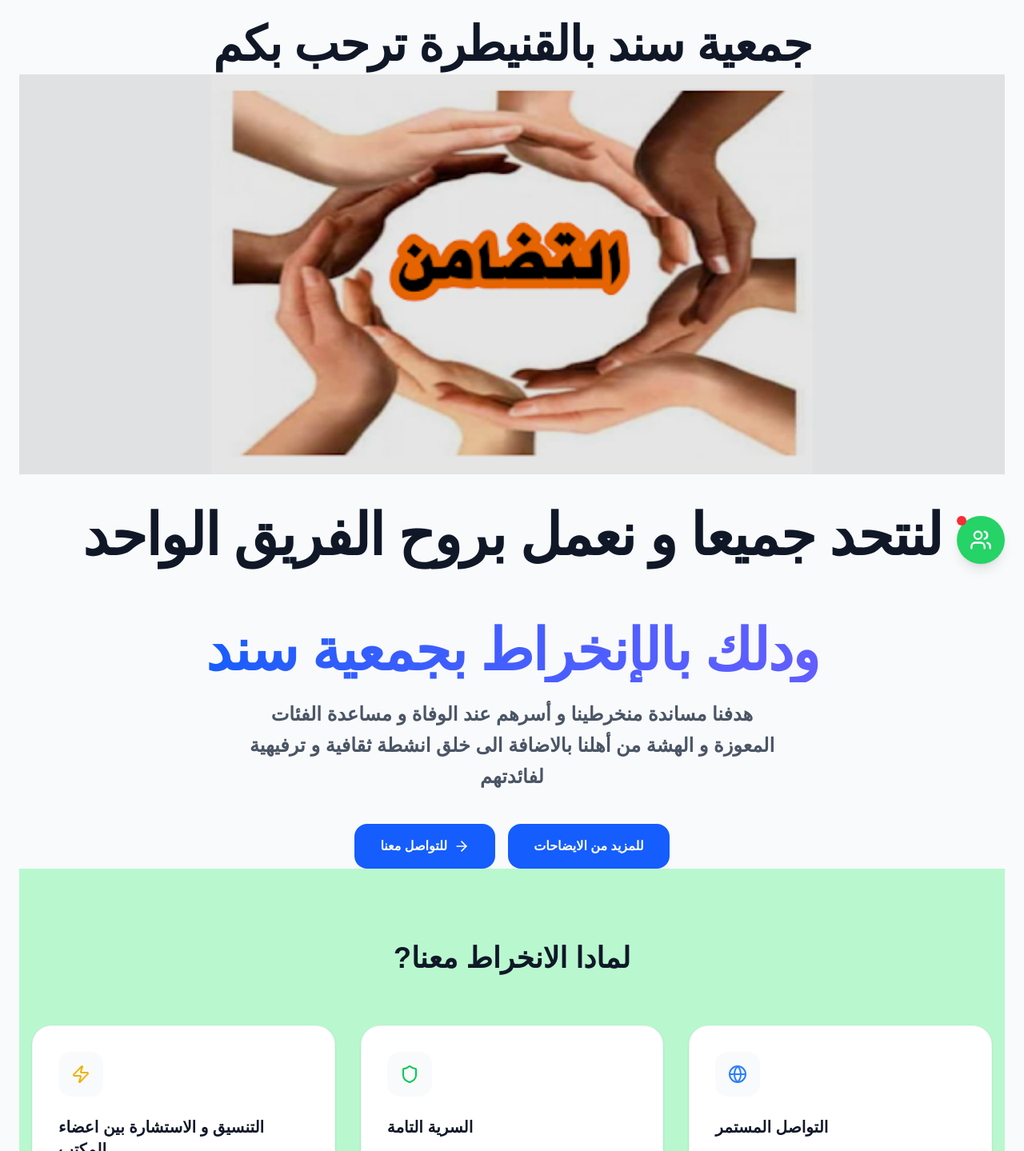
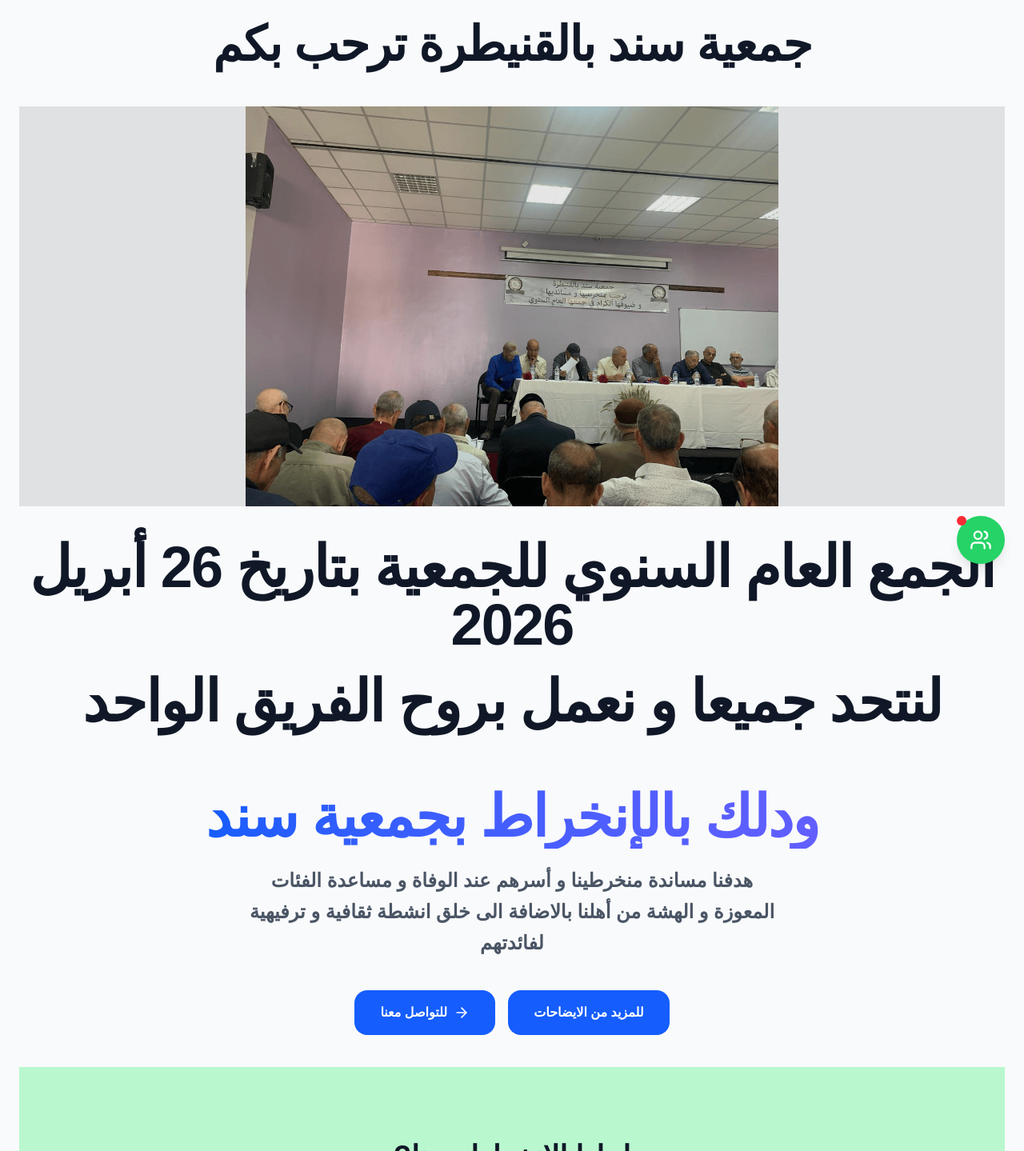
Before and after one commit to Mousl65/mousliman, a Next.js app: page / in a window 1280 px wide. Shown: the part 71-1510 px from the top of the page at 80% size. Built offline with nearby package versions, Linux system fonts and the light colour scheme; no server answers.

Commit message:
Feat: installation du slider de projets avec images locales

```diff
--- a/app/page.tsx
+++ b/app/page.tsx
@@ -63,10 +63,10 @@ export default function HomePage() {
         ))}
       </motion.h1>
       {/* ----------------------------- */}
-<div className="w-full mb-10 overflow-hidden">
+<div className="w-full mt-10 mb-10 overflow-hidden">
   <div className="relative w-full h-[300px] md:h-[500px] group">
     <img
-      src="/image3.png"
+      src="/reunion.png"
       alt="Actualité Association Sanad"
       className="w-full h-full object-contain transition-transform duration-700 group-hover:scale-105"
     />
@@ -75,7 +75,7 @@ export default function HomePage() {
     <div className="absolute inset-0 bg-black/10 group-hover:bg-transparent transition-colors duration-500" />
   </div>
 </div>
-
+       <h1 className="text-5xl md:text-7xl text-center font-extrabold text-gray-900 mb-6 tracking-tight">الجمع العام السنوي للجمعية بتاريخ 26 أبريل 2026</h1>
           <h1 className="text-5xl md:text-7xl text-center font-extrabold text-gray-900 mb-6 tracking-tight">
 لنتحد جميعا و نعمل بروح الفريق الواحد<br /> <br />
             <span className=" bg-clip-text text-transparent bg-gradient-to-r from-blue-600 to-indigo-500">
@@ -87,11 +87,11 @@ export default function HomePage() {
             هدفنا مساندة منخرطينا و أسرهم عند الوفاة و مساعدة الفئات المعوزة و الهشة من أهلنا بالاضافة الى خلق انشطة ثقافية و ترفيهية لفائدتهم
           </p>
 
-          <div className="flex flex-col sm:flex-row gap-4 justify-center">
+          <div className="flex flex-col sm:flex-row gap-4  justify-center">
             <Link href="/contact" className="px-8 py-4 bg-blue-600 text-white font-bold rounded-2xl hover:bg-blue-700 hover:shadow-lg hover:shadow-blue-200 transition-all flex items-center justify-center gap-2">
               للتواصل معنا <ArrowRight size={20} />
             </Link>
-            <Link href="/about" className="px-8 py-4 bg-blue-600 text-white font-bold rounded-2xl hover:bg-blue-700 hover:shadow-lg hover:shadow-blue-200 transition-all flex items-center justify-center gap-2">
+            <Link href="/about" className="px-8 py-4  bg-blue-600 text-white font-bold rounded-2xl hover:bg-blue-700 hover:shadow-lg hover:shadow-blue-200 transition-all flex items-center justify-center gap-2">
               للمزيد من الايضاحات
             </Link>
           </div>
@@ -101,9 +101,9 @@ export default function HomePage() {
 
       {/* --- SECTION FEATURES (NOS FORCES) --- */}
 
-      <section className="py-23 bg-green-200 mt--90">
+      <section className="py-23 bg-green-200 mt-10 ">
        <FadeIn delay={0.2}>
-        <div className="max-w-7xl mx-auto px-4">
+        <div className="max-w-7xl mx-auto px-4 ">
           <div className="text-center mb-16">
             <h2 className="text-4xl font-bold text-gray-900 mb-4">?لمادا الانخراط معنا </h2>
           </div>
```
Also changed, not shown: public/reunion.png (added).
